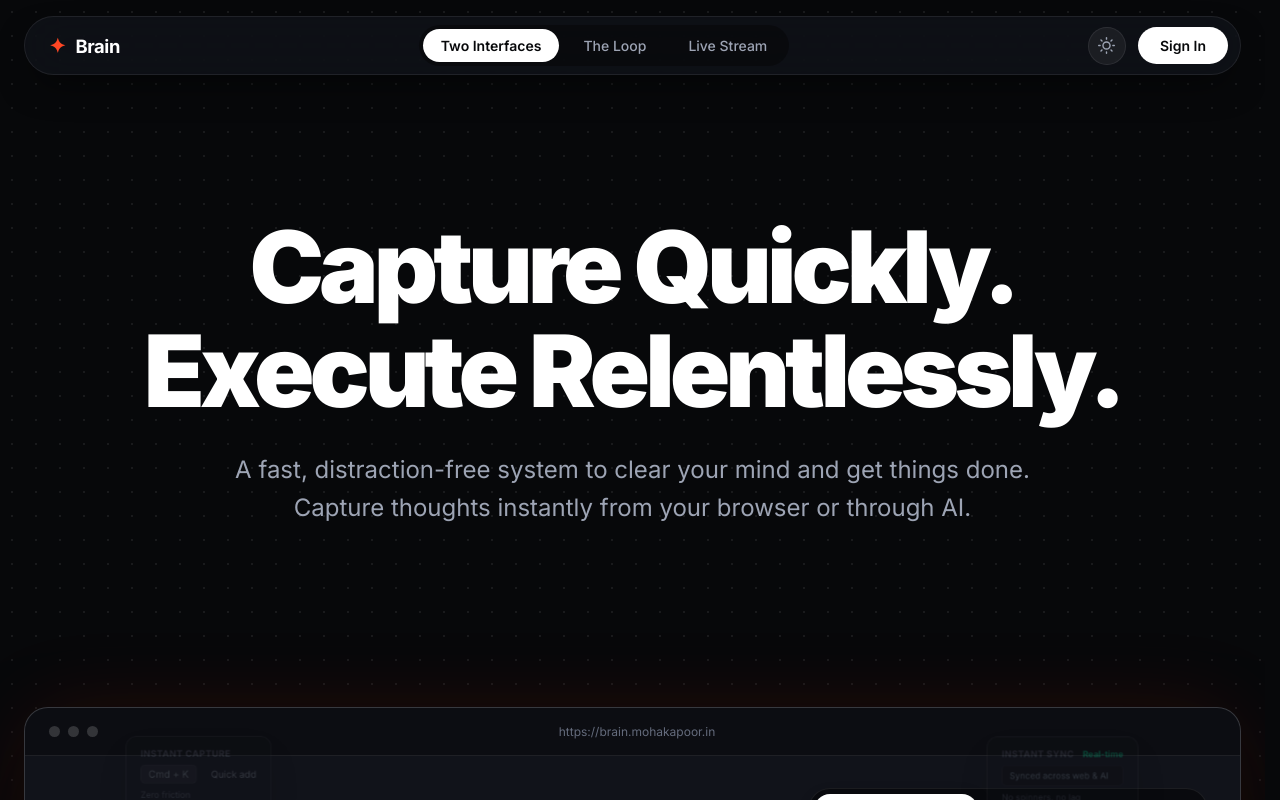
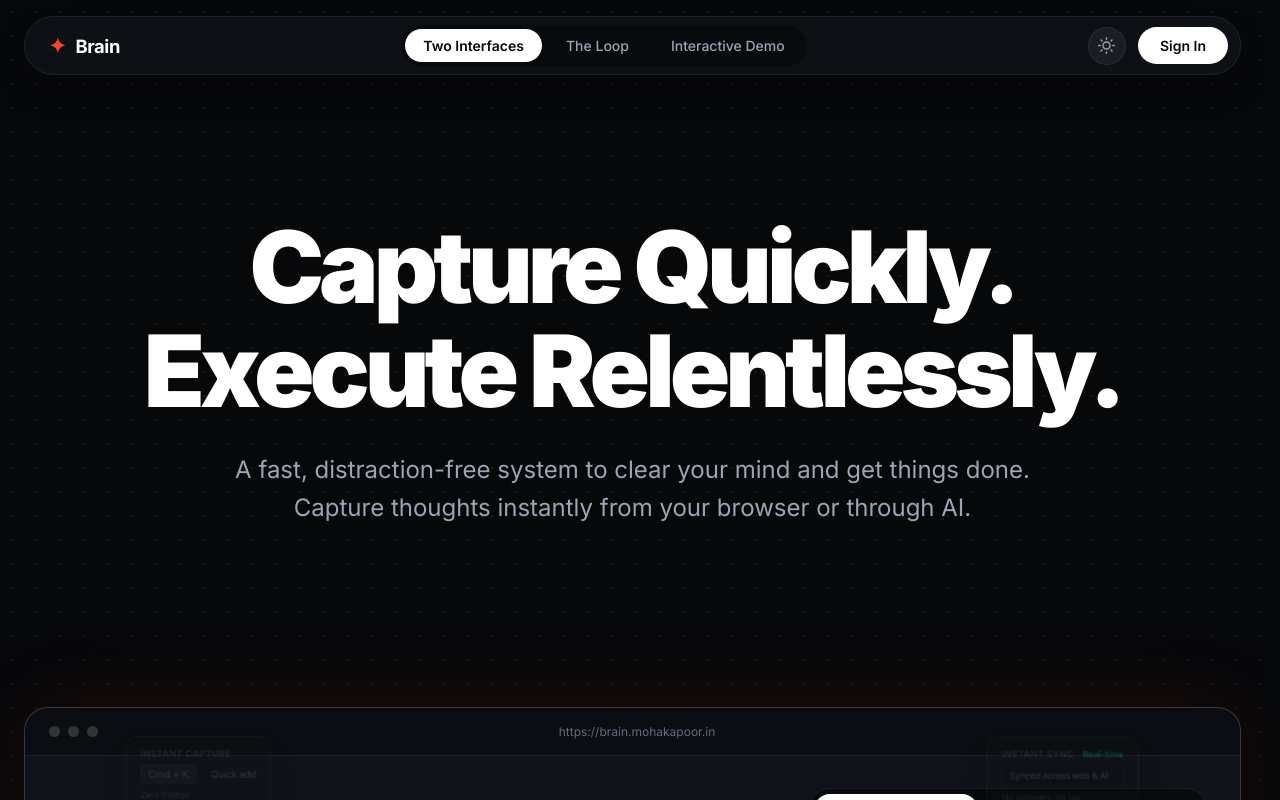
Before and after one commit to mohakapoor/brain-frontend, a React (Vite) app: page / in a window 1280 px wide. Shown: the top 800 px of the page. Built offline with nearby package versions, Linux system fonts and the light colour scheme; no server answers.

Commit message:
refactor(landing): polish landing copy and clean up corny wording

```diff
--- a/src/components/Footer.tsx
+++ b/src/components/Footer.tsx
@@ -11,7 +11,7 @@
           <div className="footer-compact-brand">
             <Link to="/" className="footer-brand-title">Brain</Link>
             <span className="footer-dot-sep">·</span>
-            <span className="footer-brand-tagline">Personal second brain &amp; execution engine</span>
+            <span className="footer-brand-tagline">Your personal second brain</span>
           </div>
 
           {/* Right: Essential Links */}
--- a/src/components/LiveStream.tsx
+++ b/src/components/LiveStream.tsx
@@ -23,7 +23,7 @@
         <div style={{ display: 'flex', justifyContent: 'space-between', alignItems: 'center', flexWrap: 'wrap', gap: '12px' }}>
           <div>
             <h2 style={{ fontSize: 'clamp(1.5rem, 3vw, 2rem)', fontWeight: 800, letterSpacing: '-0.02em', marginTop: '4px' }}>
-              Live Execution Stream
+              Interactive Demo
             </h2>
           </div>
           <span style={{ fontSize: '0.9rem', color: 'var(--text-muted)', fontFamily: 'var(--font-mono)' }}>
--- a/src/components/Navbar.tsx
+++ b/src/components/Navbar.tsx
@@ -43,7 +43,7 @@
           className={`nav-link-btn ${activeNav === 'stream' ? 'active' : ''}`}
           onClick={() => onNavClick('live-stream', 'stream')}
         >
-          Live Stream
+          Interactive Demo
         </button>
       </nav>
 
```
